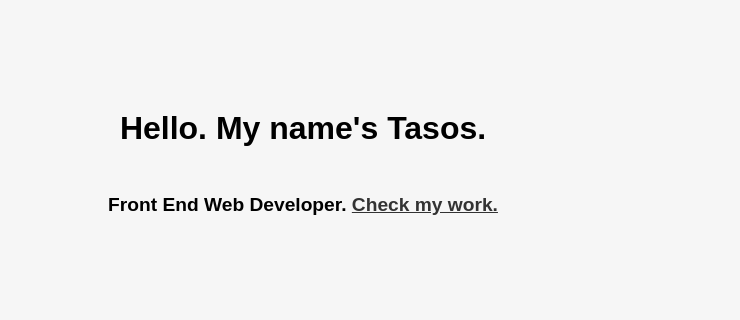
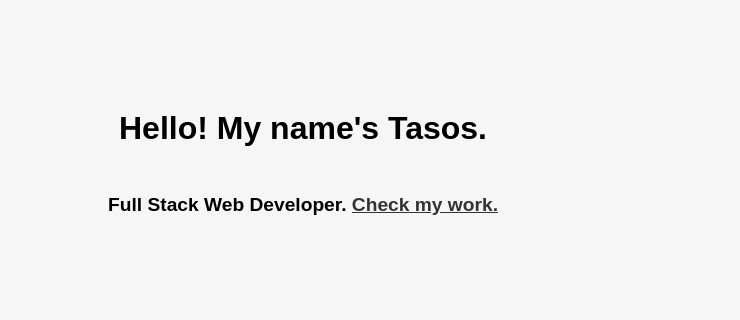
Before and after one commit to anastasiosPou/anastasiosPou.github.io, a plain HTML site: page index.html in a window 1280 px wide. Shown: the part 185-505 px from the top of the page, 540-1280 px from the left. Drawn offline with Linux system fonts and the light colour scheme.

Commit message:
Update main paragaraph

```diff
--- a/index.html
+++ b/index.html
@@ -27,8 +27,8 @@
                 <figure>
                     <img src="media/me.png" alt="Portrait of the author">
                 </figure>
-                <h1>Hello. My name's Tasos.</h1>
-                <h2>Front End Web Developer. <a href="https://github.com/anastasiosPou" target="_blank">Check my work.</a></h2>
+                <h1>Hello! My name's Tasos.</h1>
+                <h2>Full Stack Web Developer. <a href="https://github.com/anastasiosPou" target="_blank">Check my work.</a></h2>
                 <p>
                     I have studied Programming 4 years in a private college and
                     now I’m studying for my Bachelor’s in Computer Science in Goldsmiths, University of London.
```
